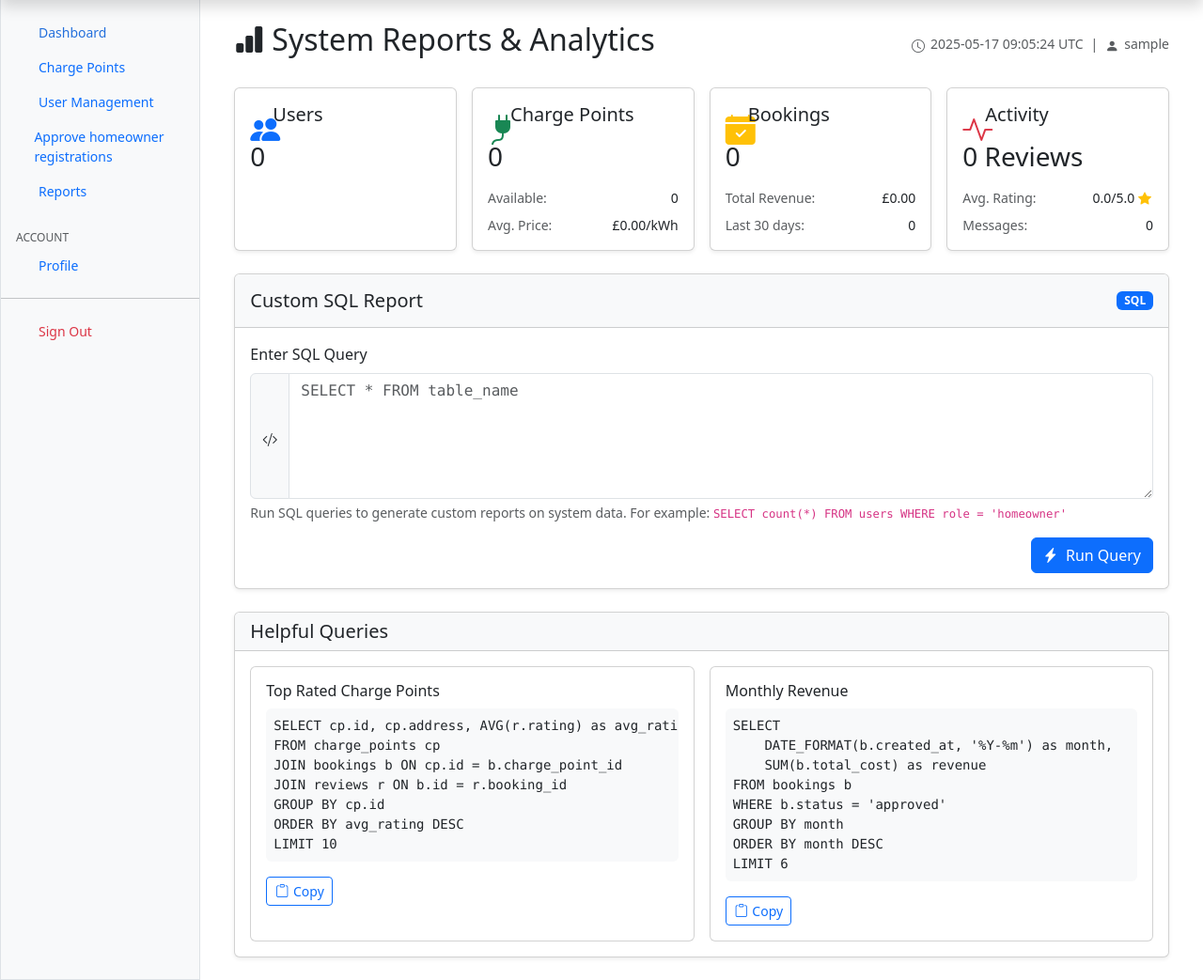
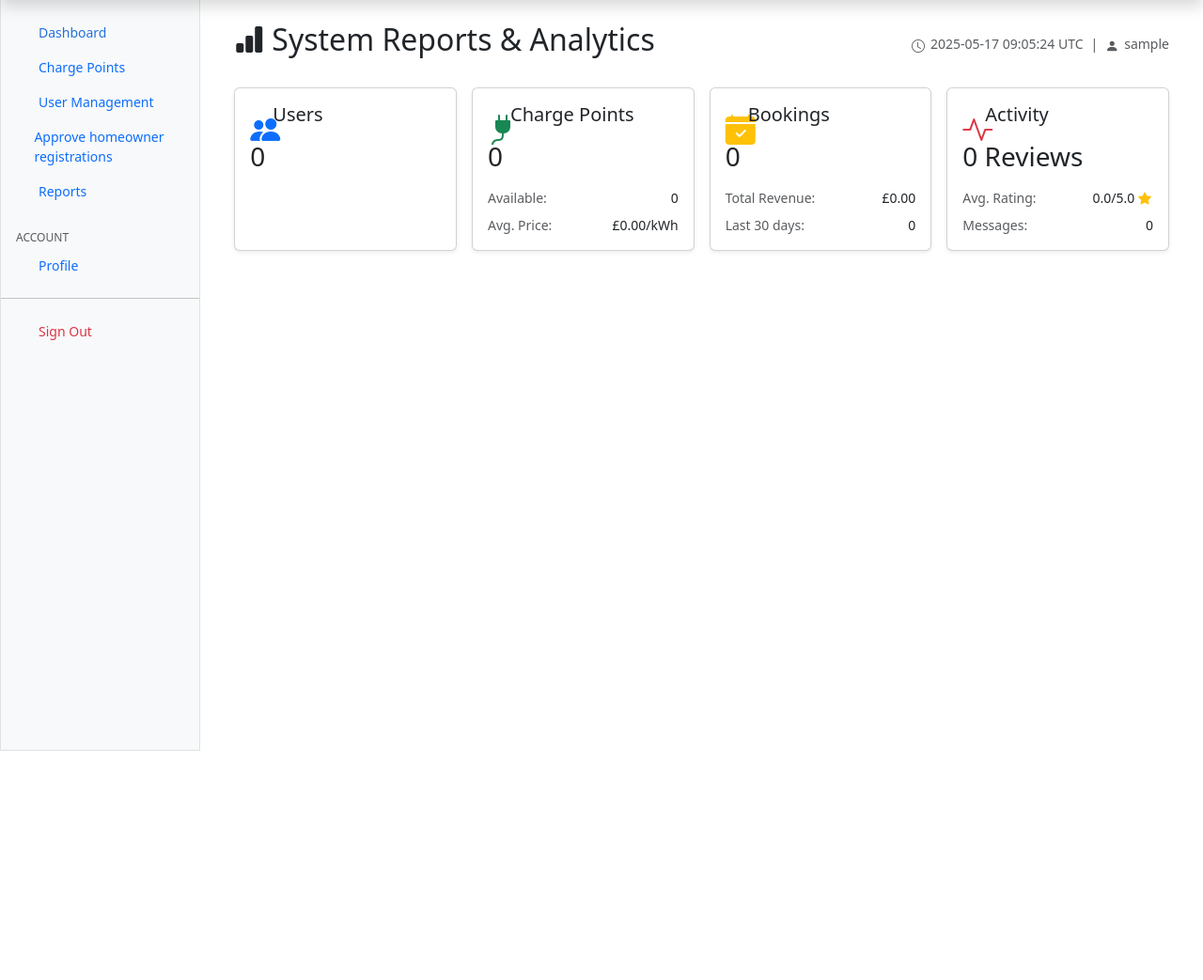
Before and after one commit to Ali-Dakheel/borrow_my_charger, a PHP site: page /reports.php in a window 1280 px wide. Shown: the part 49-1092 px from the top of the page at 94% size. After the commit the page ends 848 px from the top, so only its background shows below. Run offline with PHP 8.4, Linux system fonts and the light colour scheme; the visitor is signed in with stand-in values (Sample User, id 1); data that the repository does not hold is empty.

Commit message:
remove custom query

```diff
--- a/Views/admin/reports.phtml
+++ b/Views/admin/reports.phtml
@@ -124,131 +124,6 @@
             </div>
         </div>
     </div>
-
-    <!-- Custom SQL Query -->
-    <div class="card shadow-sm mb-4">
-        <div class="card-header bg-light d-flex justify-content-between align-items-center py-3">
-            <h5 class="mb-0">Custom SQL Report</h5>
-            <span class="badge bg-primary">SQL</span>
-        </div>
-        <div class="card-body">
-            <form method="POST">
-                <div class="mb-3">
-                    <label for="query" class="form-label">Enter SQL Query</label>
-                    <div class="input-group">
-                        <span class="input-group-text"><i class="bi bi-code-slash"></i></span>
-                        <textarea
-                            class="form-control font-monospace"
-                            id="query"
-                            name="query"
-                            rows="5"
-                            placeholder="SELECT * FROM table_name"
-                            required
-                        ><?= isset($query) ? htmlspecialchars($query) : '' ?></textarea>
-                    </div>
-                    <div class="form-text">
-                        Run SQL queries to generate custom reports on system data. For example:
-                        <code>SELECT count(*) FROM users WHERE role = 'homeowner'</code>
-                    </div>
-                </div>
-                <div class="d-flex justify-content-end">
-                    <button type="submit" class="btn btn-primary">
-                        <i class="bi bi-lightning-charge-fill me-1"></i> Run Query
-                    </button>
-                </div>
-            </form>
-
-            <?php if (!empty($error)): ?>
-                <div class="alert alert-danger mt-4">
-                    <i class="bi bi-exclamation-triangle-fill me-2"></i>
-                    <?= htmlspecialchars($error) ?>
-                </div>
-            <?php elseif (!empty($results)): ?>
-                <div class="mt-4">
-                    <div class="d-flex justify-content-between align-items-center mb-3">
-                        <h5 class="mb-0">Query Results</h5>
-                        <span class="badge bg-success"><?= count($results) ?> rows returned</span>
-                    </div>
-                    <div class="table-responsive">
-                        <table class="table table-hover align-middle">
-                            <thead class="table-light">
-                                <tr>
-                                    <?php if (!empty($results)): ?>
-                                        <?php foreach (array_keys($results[0]) as $column): ?>
-                                            <th><?= htmlspecialchars($column) ?></th>
-                                        <?php endforeach; ?>
-                                    <?php endif; ?>
-                                </tr>
-                            </thead>
-                            <tbody>
-                                <?php foreach ($results as $row): ?>
-                                    <tr>
-                                        <?php foreach ($row as $value): ?>
-                                            <td>
-                                                <?php if (is_null($value)): ?>
-                                                    <span class="text-muted">NULL</span>
-                                                <?php elseif ($value === ''): ?>
-                                                    <span class="text-muted">(empty string)</span>
-                                                <?php else: ?>
-                                                    <?= is_string($value) ? htmlspecialchars($value) : $value ?>
-                                                <?php endif; ?>
-                                            </td>
-                                        <?php endforeach; ?>
-                                    </tr>
-                                <?php endforeach; ?>
-                            </tbody>
-                        </table>
-                    </div>
-                </div>
-            <?php endif; ?>
-        </div>
-    </div>
-
-    <!-- Suggested Queries -->
-    <div class="card shadow-sm">
-        <div class="card-header bg-light">
-            <h5 class="mb-0">Helpful Queries</h5>
-        </div>
-        <div class="card-body">
-            <div class="row g-3">
-                <div class="col-md-6">
-                    <div class="card h-100">
-                        <div class="card-body">
-                            <h6 class="card-title">Top Rated Charge Points</h6>
-                            <pre class="bg-light p-2 rounded"><code>SELECT cp.id, cp.address, AVG(r.rating) as avg_rating, COUNT(r.review_id) as review_count
-FROM charge_points cp
-JOIN bookings b ON cp.id = b.charge_point_id
-JOIN reviews r ON b.id = r.booking_id
-GROUP BY cp.id
-ORDER BY avg_rating DESC
-LIMIT 10</code></pre>
-                            <button class="btn btn-sm btn-outline-primary copy-query">
-                                <i class="bi bi-clipboard"></i> Copy
-                            </button>
-                        </div>
-                    </div>
-                </div>
-                <div class="col-md-6">
-                    <div class="card h-100">
-                        <div class="card-body">
-                            <h6 class="card-title">Monthly Revenue</h6>
-                            <pre class="bg-light p-2 rounded"><code>SELECT
-    DATE_FORMAT(b.created_at, '%Y-%m') as month,
-    SUM(b.total_cost) as revenue
-FROM bookings b
-WHERE b.status = 'approved'
-GROUP BY month
-ORDER BY month DESC
-LIMIT 6</code></pre>
-                            <button class="btn btn-sm btn-outline-primary copy-query">
-                                <i class="bi bi-clipboard"></i> Copy
-                            </button>
-                        </div>
-                    </div>
-                </div>
-            </div>
-        </div>
-    </div>
 </div>
 
 <script src="/assets/js/reports.js"></script>
```
Also changed, not shown: assets/images/b66e2f5cc0eaa902.jpg (added).
